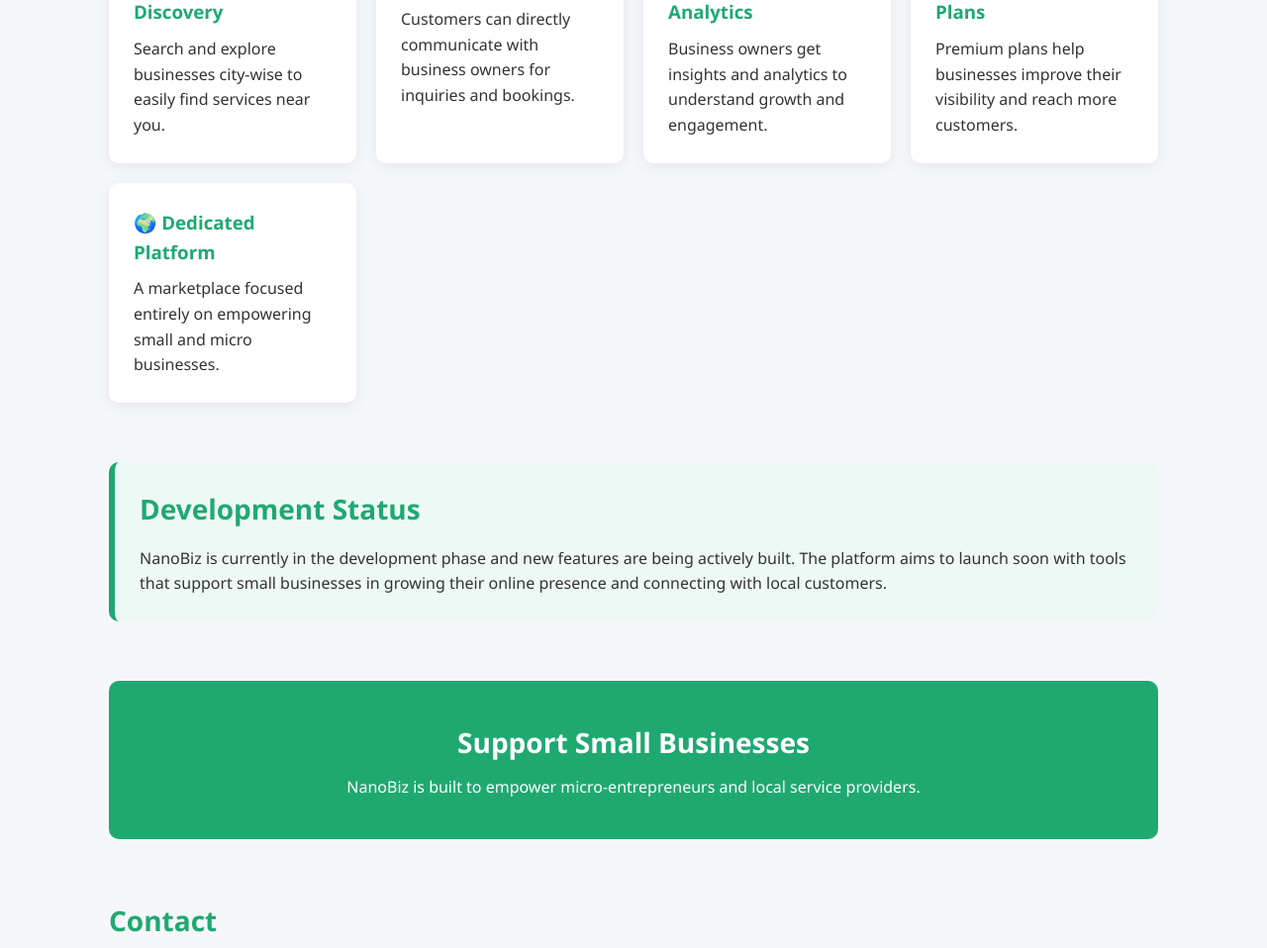
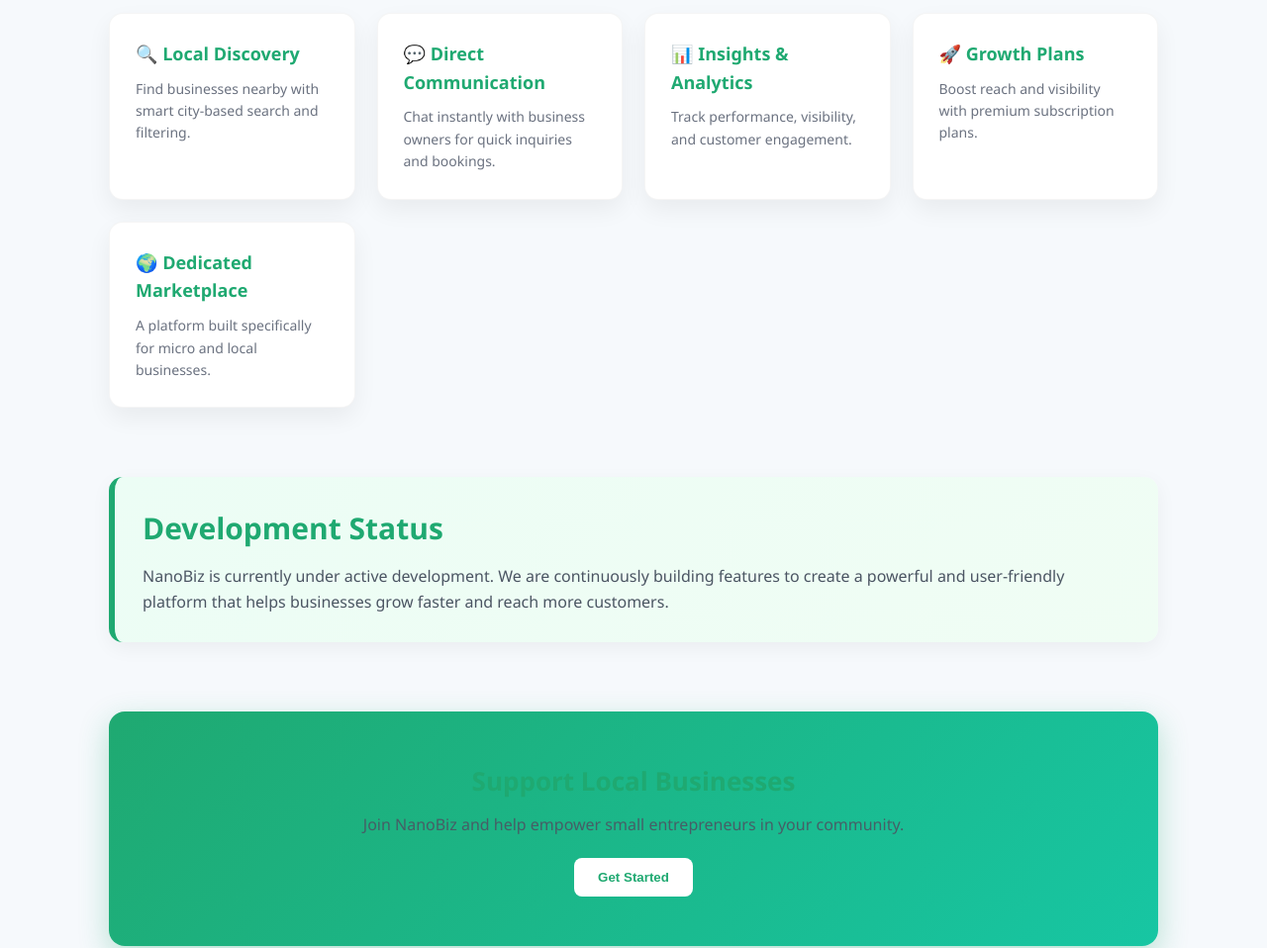
Before and after one commit to Lizasatasiya/razorpay_nanobiz, a plain HTML site: page index.html in a window 1280 px wide. Shown: the part 630-1588 px from the top of the page at 99% size. Drawn offline with Linux system fonts and the light colour scheme.

Commit message:
Update index.html

```diff
--- a/index.html
+++ b/index.html
@@ -15,8 +15,8 @@
 
 body{
 font-family: 'Segoe UI', Arial, sans-serif;
-background:#f5f7fb;
-color:#333;
+background:#f6f9fc;
+color:#1f2937;
 line-height:1.6;
 }
 
@@ -25,21 +25,24 @@
 header{
 background:linear-gradient(135deg,#1fa971,#17c6a3);
 color:white;
-padding:70px 20px;
+padding:90px 20px 70px;
 text-align:center;
 }
 
 header h1{
-font-size:42px;
+font-size:44px;
+font-weight:700;
 margin-bottom:10px;
 }
 
 header p{
 font-size:18px;
 opacity:0.9;
+max-width:600px;
+margin:auto;
 }
 
-/* MAIN CONTAINER */
+/* CONTAINER */
 
 .container{
 max-width:1100px;
@@ -50,63 +53,108 @@
 /* SECTION */
 
 .section{
-margin-bottom:60px;
+margin-bottom:70px;
 }
 
 .section h2{
-margin-bottom:15px;
-font-size:28px;
+margin-bottom:12px;
+font-size:30px;
+font-weight:600;
 color:#1fa971;
+}
+
+.section p{
+color:#4b5563;
+font-size:16px;
 }
 
 /* FEATURE GRID */
 
 .features{
 display:grid;
-grid-template-columns:repeat(auto-fit,minmax(220px,1fr));
-gap:20px;
-margin-top:25px;
+grid-template-columns:repeat(auto-fit,minmax(240px,1fr));
+gap:22px;
+margin-top:30px;
 }
 
 .feature-card{
 background:white;
-padding:25px;
-border-radius:10px;
-box-shadow:0 4px 15px rgba(0,0,0,0.07);
-transition:0.2s;
+padding:26px;
+border-radius:14px;
+box-shadow:0 10px 25px rgba(0,0,0,0.06);
+transition:0.25s ease;
+border:1px solid rgba(0,0,0,0.04);
 }
 
 .feature-card:hover{
-transform:translateY(-5px);
+transform:translateY(-6px);
+box-shadow:0 18px 40px rgba(0,0,0,0.08);
 }
 
 .feature-card h3{
 margin-bottom:10px;
 color:#1fa971;
+font-size:18px;
+}
+
+.feature-card p{
+font-size:14px;
+color:#6b7280;
 }
 
 /* STATUS BOX */
 
 .status{
-background:#eef9f5;
-padding:25px;
-border-radius:10px;
+background:linear-gradient(135deg,#ecfdf5,#f0fdf4);
+padding:28px;
+border-radius:14px;
 border-left:6px solid #1fa971;
+box-shadow:0 6px 20px rgba(0,0,0,0.05);
 }
 
 /* CTA */
 
 .cta{
-background:#1fa971;
+background:linear-gradient(135deg,#1fa971,#17c6a3);
 color:white;
-padding:40px;
+padding:50px 30px;
 text-align:center;
-border-radius:10px;
+border-radius:16px;
+box-shadow:0 10px 30px rgba(31,169,113,0.3);
 }
 
 .cta h2{
-color:white;
+font-size:26px;
 margin-bottom:10px;
+}
+
+.cta p{
+opacity:0.9;
+margin-bottom:20px;
+}
+
+.cta button{
+background:white;
+color:#1fa971;
+border:none;
+padding:12px 24px;
+border-radius:8px;
+font-weight:600;
+cursor:pointer;
+transition:0.2s;
+}
+
+.cta button:hover{
+transform:scale(1.05);
+}
+
+/* CONTACT */
+
+.contact{
+background:white;
+padding:24px;
+border-radius:12px;
+box-shadow:0 6px 20px rgba(0,0,0,0.05);
 }
 
 /* FOOTER */
@@ -114,8 +162,9 @@
 footer{
 text-align:center;
 padding:25px;
-background:#eaeaea;
+background:#eef2f7;
 font-size:14px;
+color:#6b7280;
 }
 
 </style>
@@ -125,7 +174,7 @@
 
 <header>
 <h1>NanoBiz</h1>
-<p>Helping Small & Micro Businesses Grow 🚀</p>
+<p>Empowering small and micro businesses to grow, connect, and succeed in their local communities 🚀</p>
 </header>
 
 <div class="container">
@@ -133,10 +182,8 @@
 <div class="section">
 <h2>About NanoBiz</h2>
 <p>
-NanoBiz is a mobile application designed to help small and micro businesses grow and gain better visibility.
-Many small businesses struggle to reach customers on platforms like <b>Instagram</b> or other social media platforms.
-NanoBiz provides a dedicated platform where businesses can showcase their services, connect with customers,
-and expand their reach in their local communities.
+NanoBiz is a modern platform built to support small and micro businesses that struggle to gain visibility on crowded platforms like Instagram.
+It provides a focused ecosystem where businesses can showcase their services, connect directly with customers, and grow sustainably.
 </p>
 </div>
 
@@ -146,28 +193,28 @@
 <div class="features">
 
 <div class="feature-card">
-<h3>🔍 Local Business Discovery</h3>
-<p>Search and explore businesses city-wise to easily find services near you.</p>
+<h3>🔍 Local Discovery</h3>
+<p>Find businesses nearby with smart city-based search and filtering.</p>
 </div>
 
 <div class="feature-card">
-<h3>💬 Direct Chat</h3>
-<p>Customers can directly communicate with business owners for inquiries and bookings.</p>
+<h3>💬 Direct Communication</h3>
+<p>Chat instantly with business owners for quick inquiries and bookings.</p>
 </div>
 
 <div class="feature-card">
-<h3>📊 Business Analytics</h3>
-<p>Business owners get insights and analytics to understand growth and engagement.</p>
+<h3>📊 Insights & Analytics</h3>
+<p>Track performance, visibility, and customer engagement.</p>
 </div>
 
 <div class="feature-card">
-<h3>🚀 Subscription Plans</h3>
-<p>Premium plans help businesses improve their visibility and reach more customers.</p>
+<h3>🚀 Growth Plans</h3>
+<p>Boost reach and visibility with premium subscription plans.</p>
 </div>
 
 <div class="feature-card">
-<h3>🌍 Dedicated Platform</h3>
-<p>A marketplace focused entirely on empowering small and micro businesses.</p>
+<h3>🌍 Dedicated Marketplace</h3>
+<p>A platform built specifically for micro and local businesses.</p>
 </div>
 
 </div>
@@ -178,29 +225,30 @@
 <div class="status">
 <h2>Development Status</h2>
 <p>
-NanoBiz is currently in the development phase and new features are being actively built.
-The platform aims to launch soon with tools that support small businesses in growing
-their online presence and connecting with local customers.
+NanoBiz is currently under active development. We are continuously building features to create a powerful and user-friendly platform that helps businesses grow faster and reach more customers.
 </p>
 </div>
 </div>
 
 <div class="section">
 <div class="cta">
-<h2>Support Small Businesses</h2>
-<p>NanoBiz is built to empower micro-entrepreneurs and local service providers.</p>
+<h2>Support Local Businesses</h2>
+<p>Join NanoBiz and help empower small entrepreneurs in your community.</p>
+<button>Get Started</button>
 </div>
 </div>
 
 <div class="section">
 <h2>Contact</h2>
-<p>Email: support@nanobiz.app</p>
+<div class="contact">
+<p>Email: <b>support@nanobiz.app</b></p>
+</div>
 </div>
 
 </div>
 
 <footer>
-© 2026 NanoBiz — All Rights Reserved
+© 2026 NanoBiz — Built for Small Businesses 💚
 </footer>
 
 </body>
```
